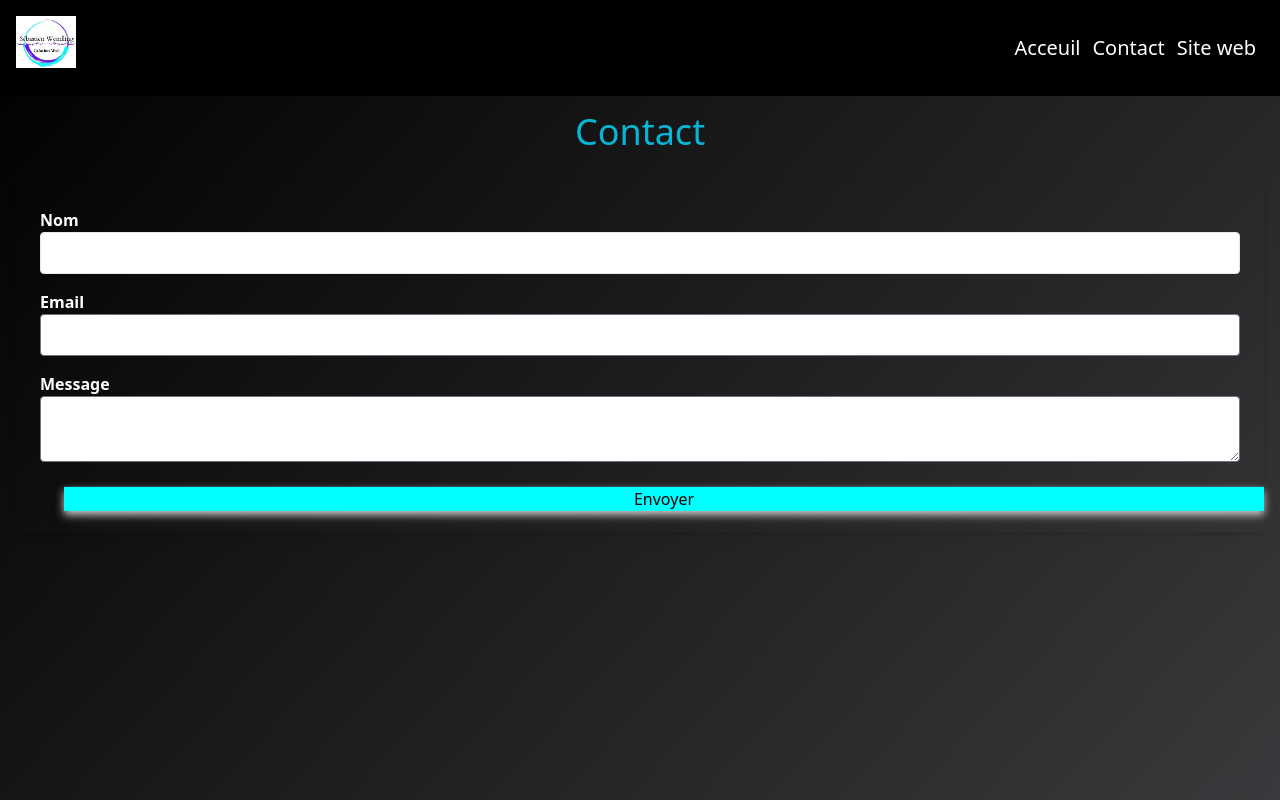
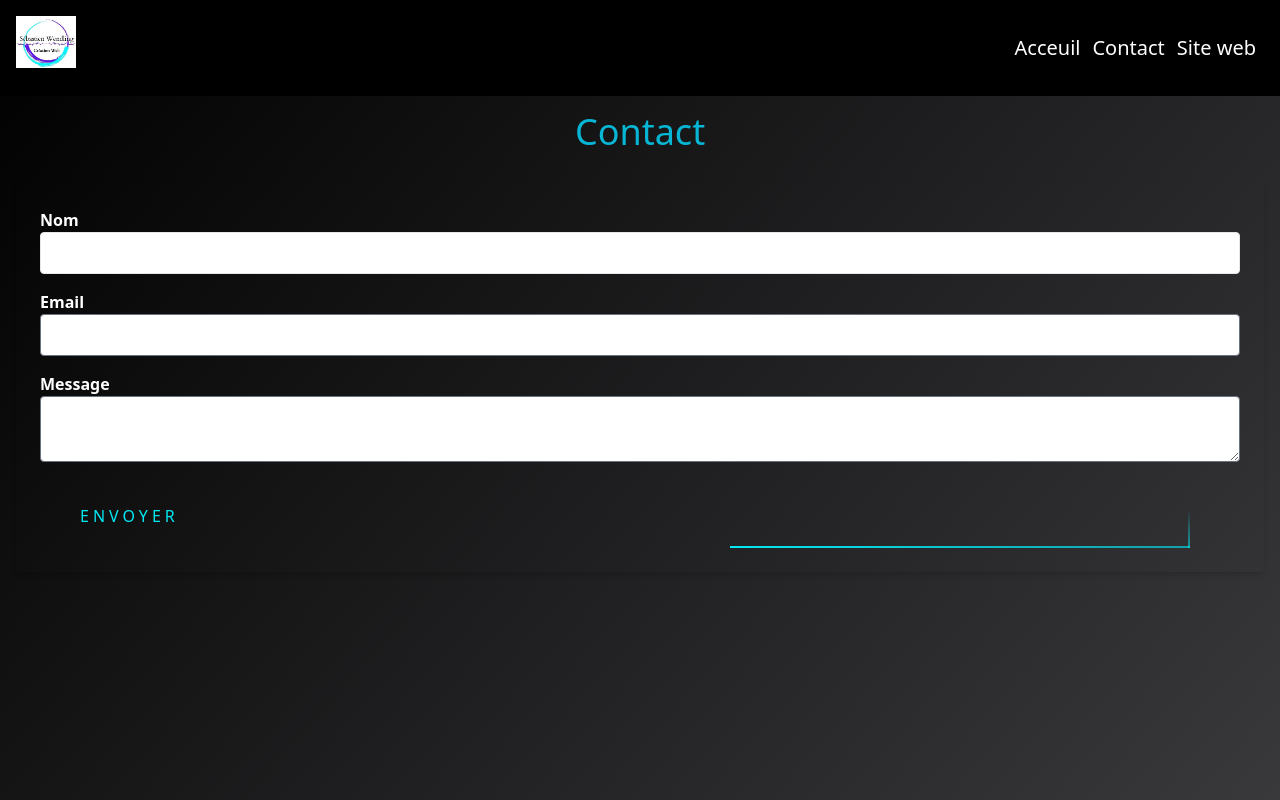
Before and after one commit to seb34110/portfolio, a Next.js app: page /contact in a window 1280 px wide. Shown: the top 800 px of the page. Built offline with nearby package versions, Linux system fonts and the light colour scheme.

Commit message:
modif buttom

```diff
--- a/src/pages/components/ContactForm.tsx
+++ b/src/pages/components/ContactForm.tsx
@@ -1,3 +1,4 @@
+import { NeonButton } from "../components/neonButton";
 import {
   useForm,
   SubmitHandler,
@@ -21,6 +22,11 @@ export const ContactForm: React.FC = () => {
   const onSubmit: SubmitHandler<FormData> = (data) => {
     console.log(data);
     // Envoyez les données à votre backend ici
+  };
+
+  const handleClick = () => {
+    // Fonction à exécuter lors du clic sur le bouton
+    console.log("Bouton cliqué!");
   };
 
   return (
@@ -82,9 +88,7 @@ export const ContactForm: React.FC = () => {
           )}
         </div>
 
-        <button type="submit" className="border-gradient">
-          Envoyer
-        </button>
+        <NeonButton onClick={handleClick}>Envoyer</NeonButton>
       </form>
     </div>
   );
--- /dev/null
+++ b/src/pages/components/neonButton.tsx
@@ -0,0 +1,13 @@
+export const NeonButton = ({ children, onClick }) => {
+  return (
+    <a className="neonButton">
+      <span></span>
+      <span></span>
+      <span></span>
+      <span></span>
+      <button className="neonButton" onClick={onClick}>
+        {children}
+      </button>
+    </a>
+  );
+};
--- a/src/styles/globals.css
+++ b/src/styles/globals.css
@@ -27,40 +27,109 @@ header {
 }
 .Card {
   background-color: #111;
-  margin: 0;
-  overflow: hidden;
-  animation: stars 50s linear infinite;
 }
 
 .Skills {
   background: linear-gradient(to left top, rgb(73, 73, 77), rgb(0, 0, 0));
 }
 
-@keyframes borderAnimation {
+.neonButton {
+  position: relative;
+  padding: 10px 20px;
+  margin: 5px 5;
+  color: #03e9f4;
+  text-decoration: none;
+  text-transform: uppercase;
+  transition: 0.5s;
+  letter-spacing: 4px;
+  overflow: hidden;
+  margin-right: 50px;
+}
+
+.neonButton:hover {
+  background: #03e9f4;
+  color: #050801;
+}
+
+.neonButton span {
+  position: absolute;
+  display: block;
+}
+
+.neonButton span:nth-child(1) {
+  top: 0;
+  left: 0;
+  width: 100%;
+  height: 2px;
+  background: linear-gradient(90deg, transparent, #03e9f4);
+  animation: animate1 1s linear infinite;
+}
+@keyframes animate1 {
   0% {
-    transform: translateX(0);
+    left: -100%;
   }
-  25% {
-    transform: translateX(5%);
-  }
-  50% {
-    transform: translateY(20%);
-  }
-  75% {
-    transform: translateY(0);
-  }
+  50%,
   100% {
-    transform: translateX(0);
+    left: 100%;
   }
 }
 
-.border-gradient {
-  filter: drop-shadow(0 20px 13px rgb(0 0 0 / 0.03))
-    drop-shadow(0 4px 4px rgb(212, 209, 209));
-  background: cyan;
-  animation: borderAnimation 4s linear infinite;
-  top: -4px;
-  left: -4px;
-  right: -4px;
-  bottom: -4px;
+.neonButton span:nth-child(2) {
+  top: -100%;
+  right: 0;
+  width: 2px;
+  height: 100%;
+  background: linear-gradient(180deg, transparent, #03e9f4);
+  animation: animate2 1s linear infinite;
+  animation-delay: 0.25s;
 }
+
+@keyframes animate2 {
+  0% {
+    top: -100%;
+  }
+  50%,
+  100% {
+    top: 100%;
+  }
+}
+
+.neonButton span:nth-child(3) {
+  bottom: 0;
+  right: 0;
+  width: 100%;
+  height: 2px;
+  background: linear-gradient(270deg, transparent, #03e9f4);
+  animation: animate3 1s linear infinite;
+  animation-delay: 0.5s;
+}
+
+@keyframes animate3 {
+  0% {
+    right: -100%;
+  }
+  50%,
+  100% {
+    right: 100%;
+  }
+}
+
+.neonButton span:nth-child(4) {
+  bottom: -100%;
+  left: 0;
+  width: 2px;
+  height: 100%;
+  background: linear-gradient(360deg, transparent, #03e9f4);
+  animation: animate4 1s linear infinite;
+  animation-delay: 0.75s;
+}
+
+@keyframes animate4 {
+  0% {
+    bottom: -100%;
+  }
+  50%,
+  100% {
+    bottom: 100%;
+  }
+}
```
